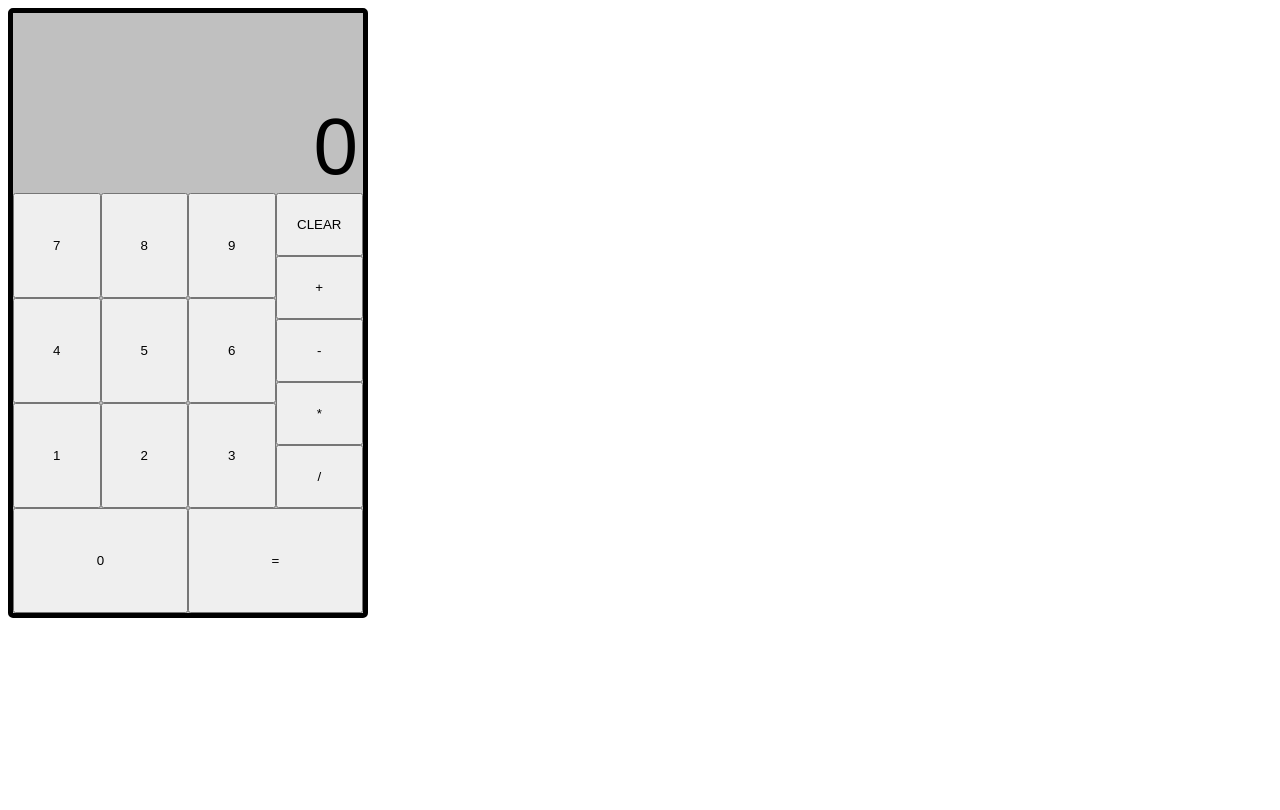
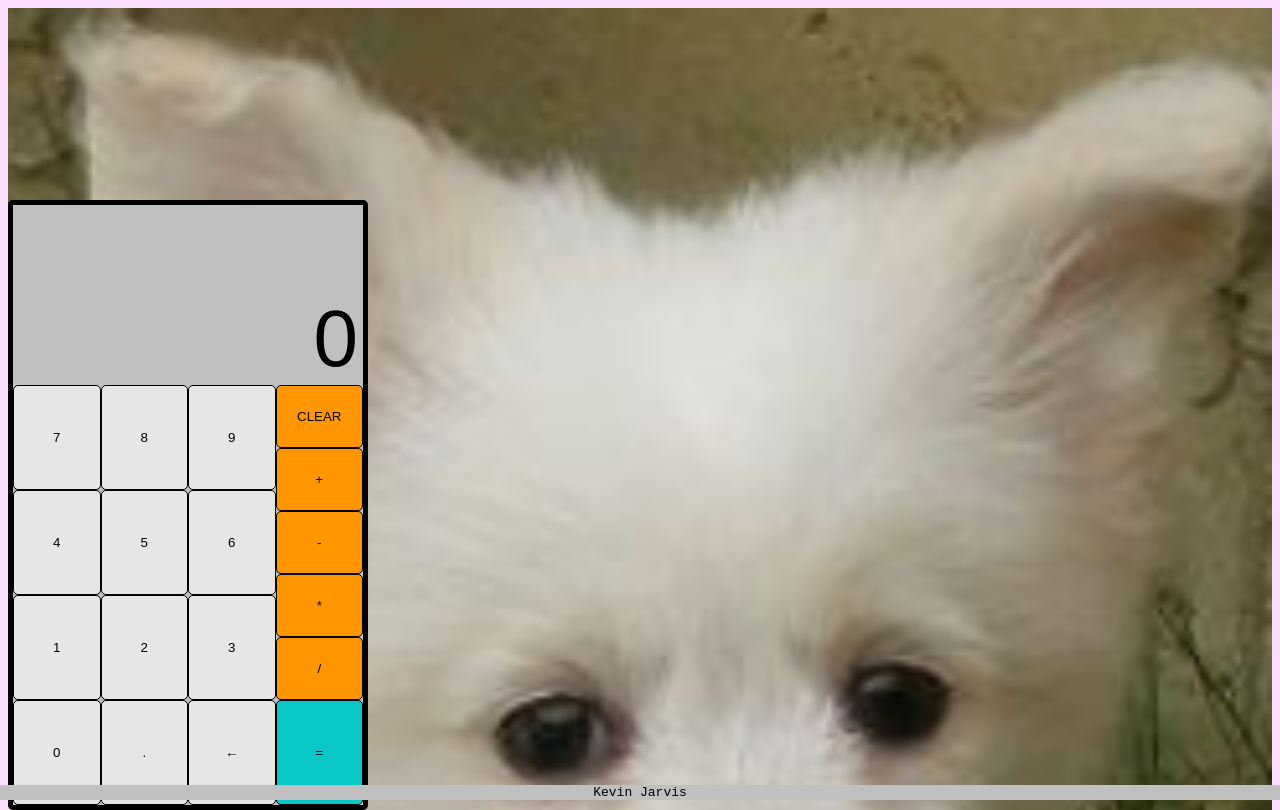
Before and after one commit to norristown/calculator, a plain HTML site: page index.html in a window 1280 px wide. Shown: the top 810 px of the page. Drawn offline with Linux system fonts and the light colour scheme.

Commit message:
changed css on buttons and added decimal/backspace buttons

```diff
--- a/index.html
+++ b/index.html
@@ -9,6 +9,8 @@
     <script src="script.js" defer></script>
 </head>
 <body>
+    <img src="corgipoo.png" alt="picture_of_corgipoo">
+    <p>The decimal and backspace buttons don't work yet.</p>
     <div class="container">
     <div class="display">0</div>
     <div class="buttons">
@@ -21,6 +23,10 @@
         <button class="seven">7</button>
         <button class="eight">8</button>
         <button class="nine">9</button>
+        <button class="zero">0</button>
+        <button class="decimal">.</button>
+        <button class="backspace">←</button>
+        <button class="equal">=</button>
         <div class="right">
             <button class="clear" id="clear">CLEAR</button>
             <button class="plus">+</button>
@@ -28,11 +34,14 @@
             <button class="multiply">*</button>
             <button class="divide">/</button>
         </div>
-        <div class="bottom">
+        <!-- <div class="bottom">
             <button class="zero">0</button>
+            <button class="decimal">.</button>
+            <button>←</button>
             <button class="equal">=</button>
-        </div>
+        </div> -->
     </div>
     </div>
+    <footer>Kevin Jarvis</footer>
 </body>
 </html>
--- a/styles.css
+++ b/styles.css
@@ -1,3 +1,13 @@
+body {
+    display: flex;
+    flex-direction: column;
+    justify-content: center;
+    background-color: rgb(251, 221, 255);
+    font-family: sans-serif;
+}
+/* img {
+    display: block;
+} */
 .buttons {
     display: grid;
     grid-template-columns: repeat(3, 25%);
@@ -13,18 +23,43 @@
     grid-row: 2;
 }
 
+.buttons > button:not(.equal) {
+    background-color: rgb(230, 230, 230);
+    border: 1px solid black;
+    border-radius: 5px;
+}
+.buttons > button:not(.equal):hover {
+    background-color: rgb(245, 245, 245);
+}
 .right {
     display: grid;
     grid-column: 4;
     grid-row: 1 / span 3;
 }
 
-/* .right > button {
+.right > button {
     background-color: rgb(255, 150, 0);
     border: 1px solid black;
-} */
+    border-radius: 5px;
+}
+
+.right > button:hover {
+    background-color: rgb(255, 160, 0);
+}
+
+.equal {
+    background-color: rgb(10, 200, 200);
+    border: 1px solid black;
+    border-radius: 5px;
+}
+
+.equal:hover {
+    background-color:rgb(10, 220, 220)
+}
 
 .container {
+    position: absolute;
+    top: 25%;
     display: flex;
     flex-direction: column;
     height: 600px;
@@ -50,3 +85,13 @@
     grid-row: 4;
     grid-column: 1 / span 4;
 }
+
+footer {
+    text-align: center;
+    background-color: silver;
+    width: 100%;
+    position: fixed;
+    bottom: 0;
+    left: 0;
+    font-family: monospace;
+}
```
Also changed, not shown: corgipoo.png (added).
